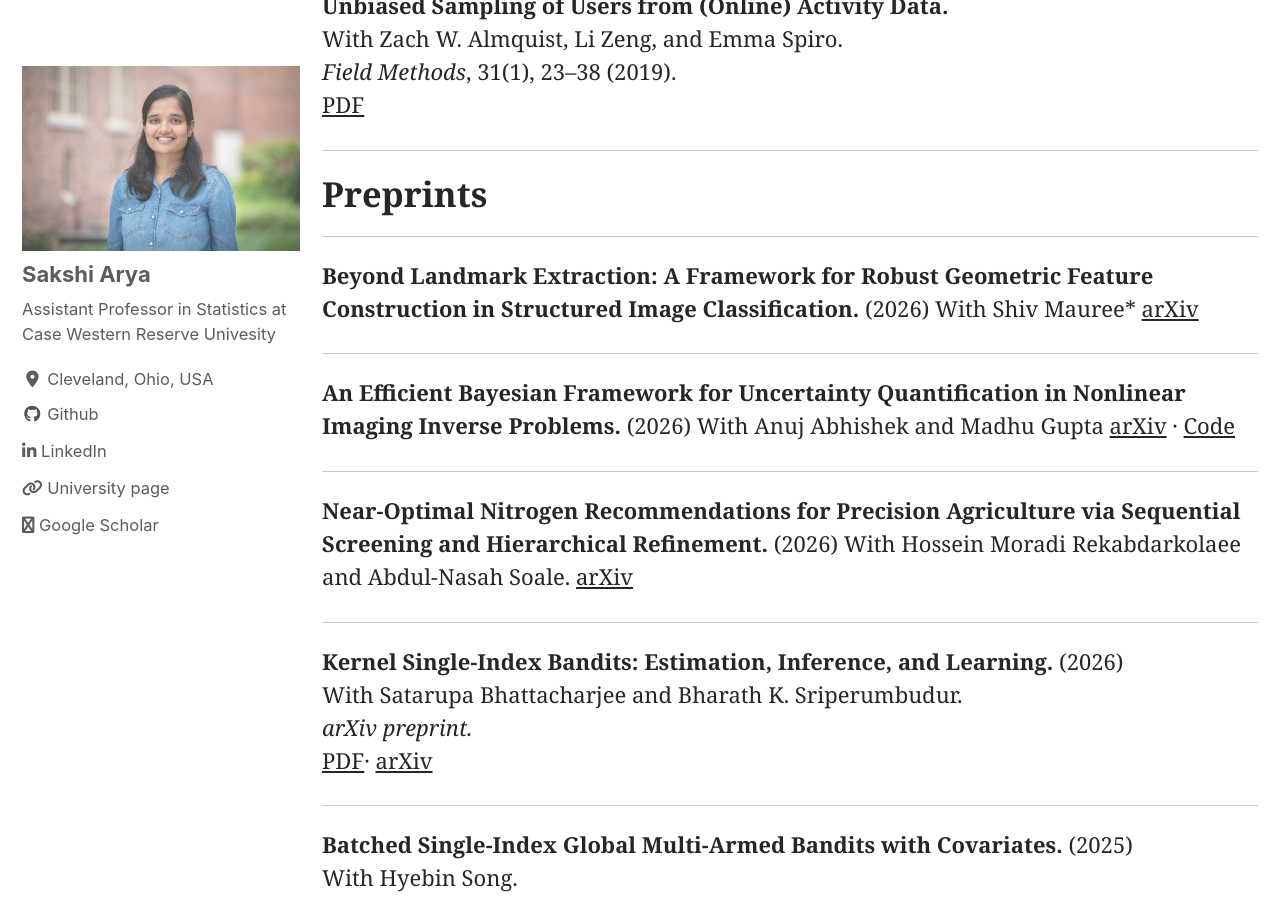
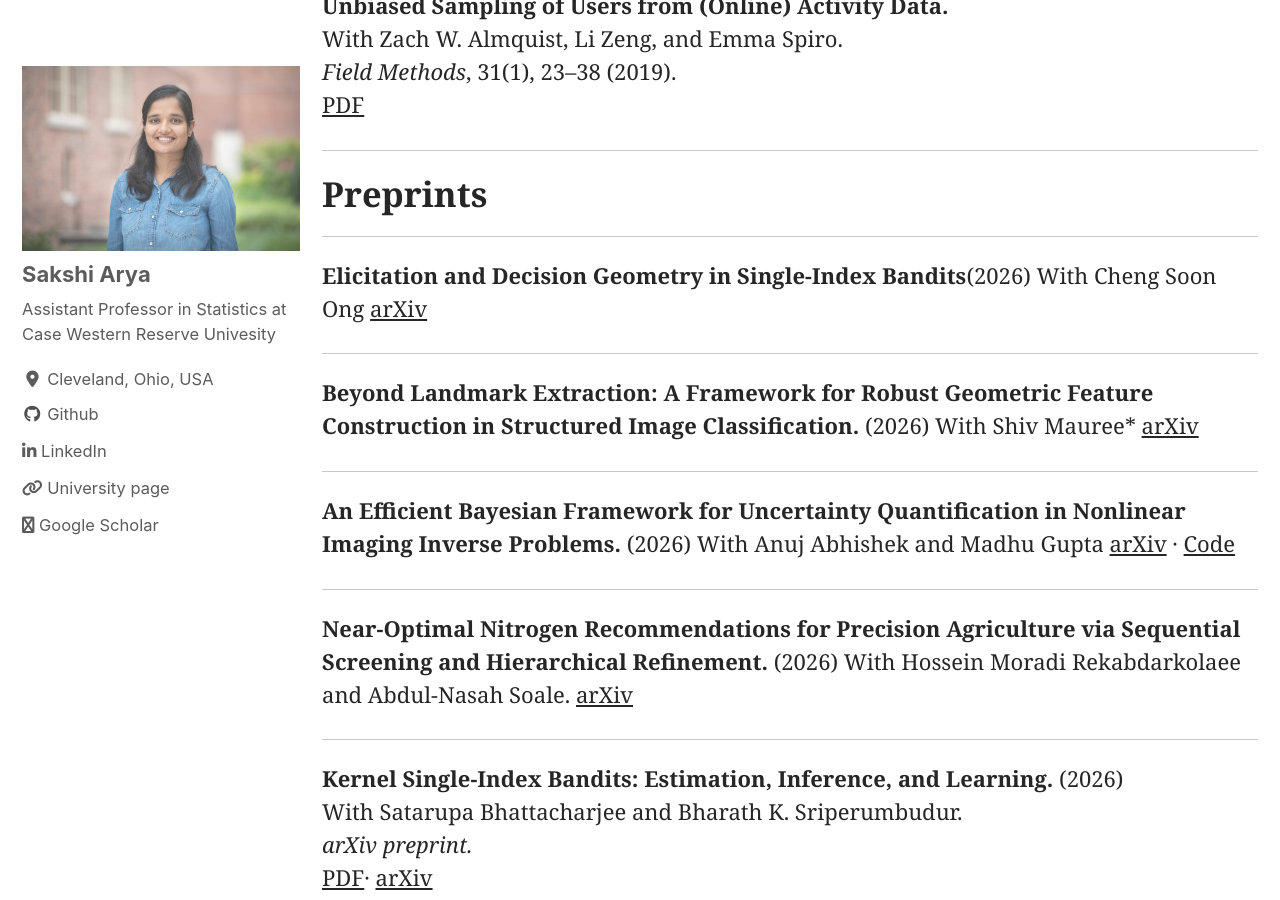
Before and after one commit to sakshiarya/sakshiarya.github.io, a Jekyll site: the page built from _pages/publications.md, in a window 1280 px wide and 900 px high, scrolled down 1907 px. Built offline with Jekyll 4.4.1, drawn with Linux system fonts in a browser that asks for light colours; cached includes are drawn as plain includes; nearby versions of some CDN libraries.

Commit message:
New paper updated

```diff
--- a/_pages/publications.md
+++ b/_pages/publications.md
@@ -69,6 +69,13 @@ With Zach W. Almquist, Li Zeng, and Emma Spiro.
 # Preprints
 
 ---
+**Elicitation and Decision Geometry in Single-Index Bandits**(2026)
+With Cheng Soon Ong
+[arXiv](https://arxiv.org/pdf/2609.35622)
+
+
+
+---
 **Beyond Landmark Extraction: A Framework for Robust Geometric
 Feature Construction in Structured Image Classification.** (2026)
 With Shiv Mauree\*
```
